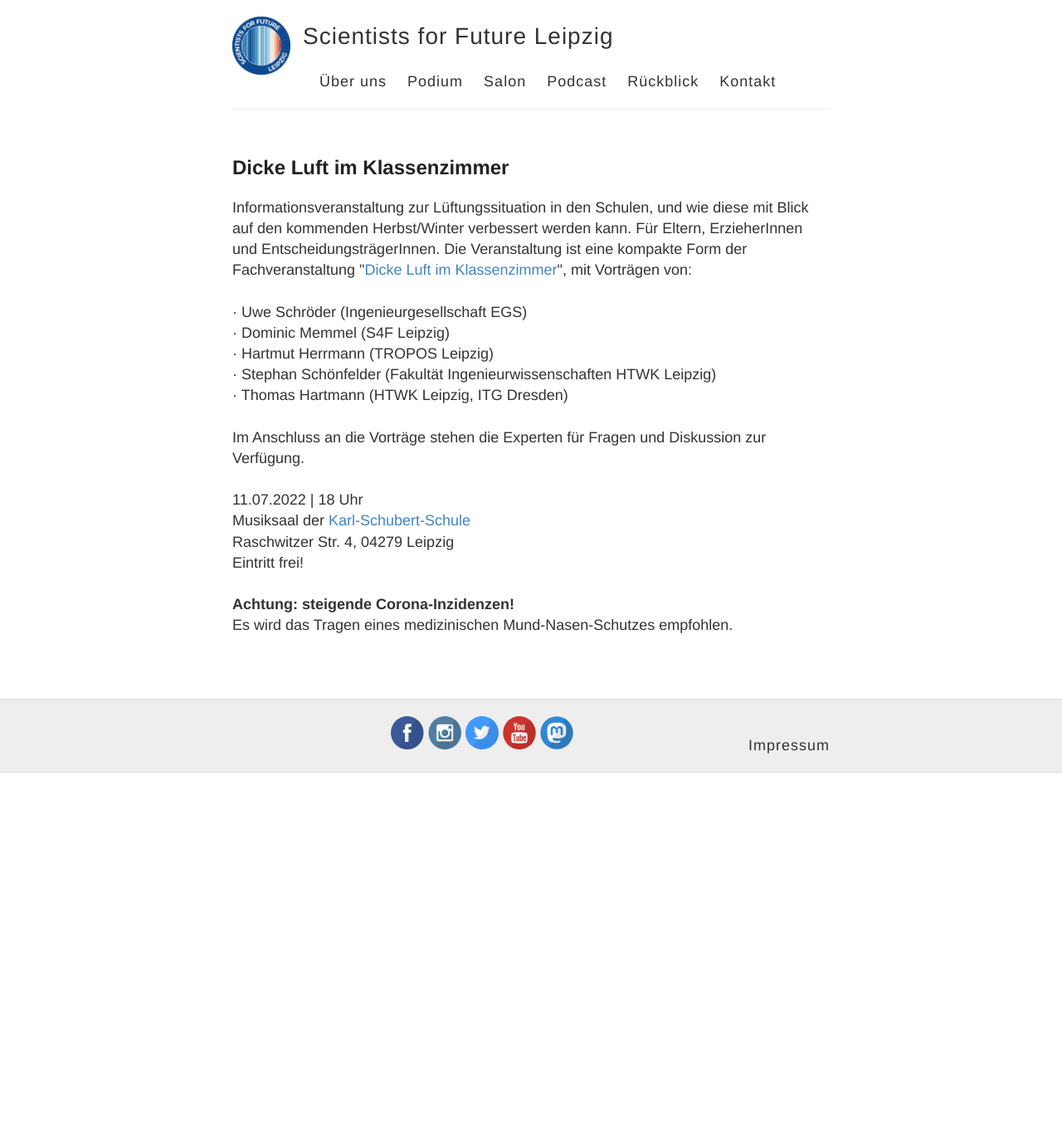
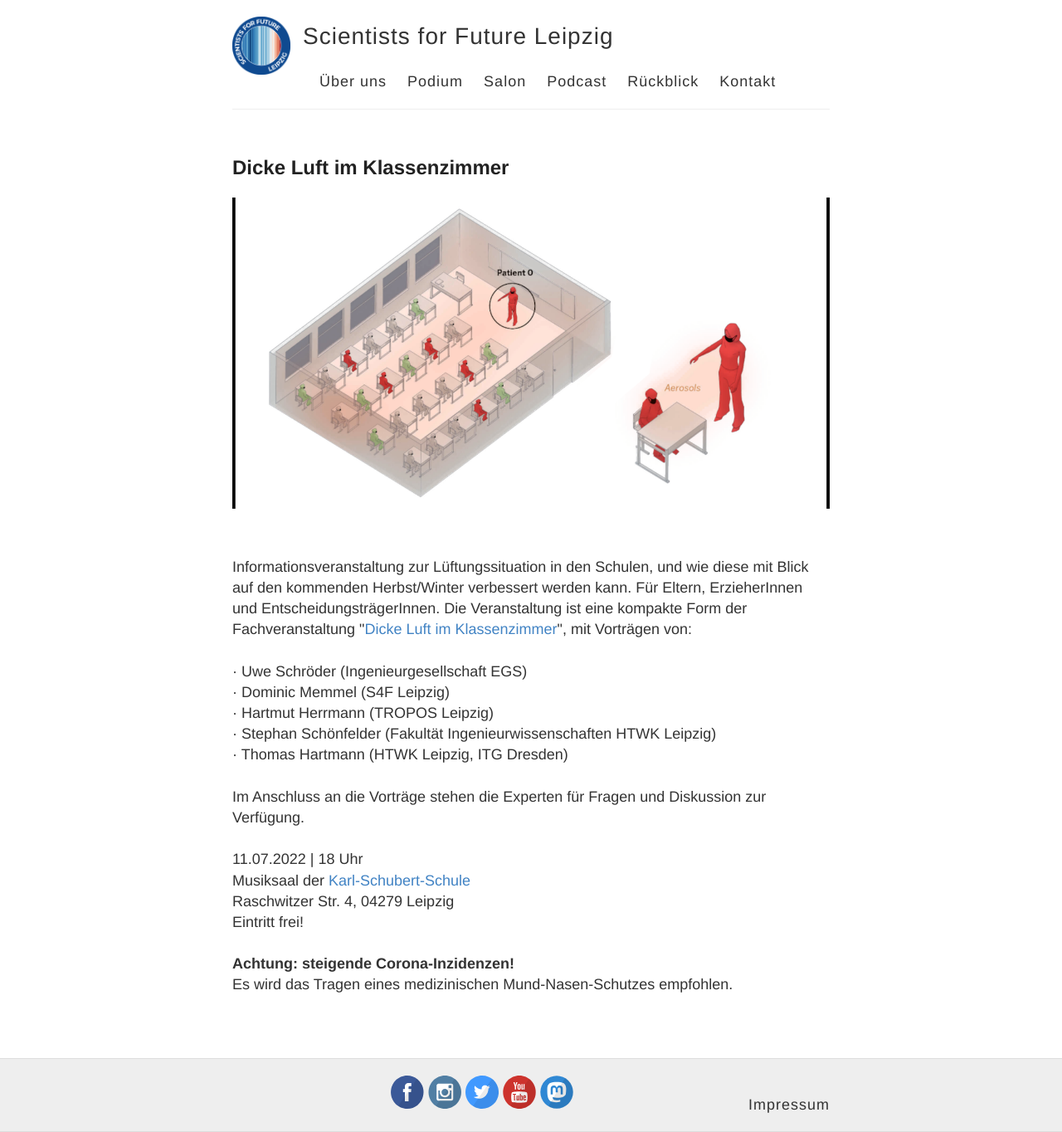
Before and after one commit to s4f-leipzig/s4f-leipzig.github.io, a Jekyll site: the page built from dickeluft.html, in a window 1280 px wide. Shown: the whole page at 83% size. Built offline with Jekyll 4.4.1, drawn with Linux system fonts in a browser that asks for light colours; before the commit the page ends 931 px from its top, so only the background shows below that.

Commit message:
Update dickeluft.html

```diff
--- a/dickeluft.html
+++ b/dickeluft.html
@@ -2,6 +2,8 @@
 layout: default
 ---
 <h2>Dicke Luft im Klassenzimmer</h2>
+<div align="center"><img src="https://s4f-leipzig.de/images/Dicke_Luft.png"></div>
+<br><br>
 Informationsveranstaltung zur Lüftungssituation in den Schulen, und wie diese mit Blick auf den kommenden Herbst/Winter verbessert werden kann. Für Eltern, ErzieherInnen und EntscheidungsträgerInnen. Die Veranstaltung ist eine kompakte Form der Fachveranstaltung "<a href="https://fing.htwk-leipzig.de/fakultaet/veranstaltungen-termine/webinar-dicke-luft-im-klassenzimmer/">Dicke Luft im Klassenzimmer</a>", mit Vorträgen von:
 <br>
 <br>· Uwe Schröder (Ingenieurgesellschaft EGS)
```
